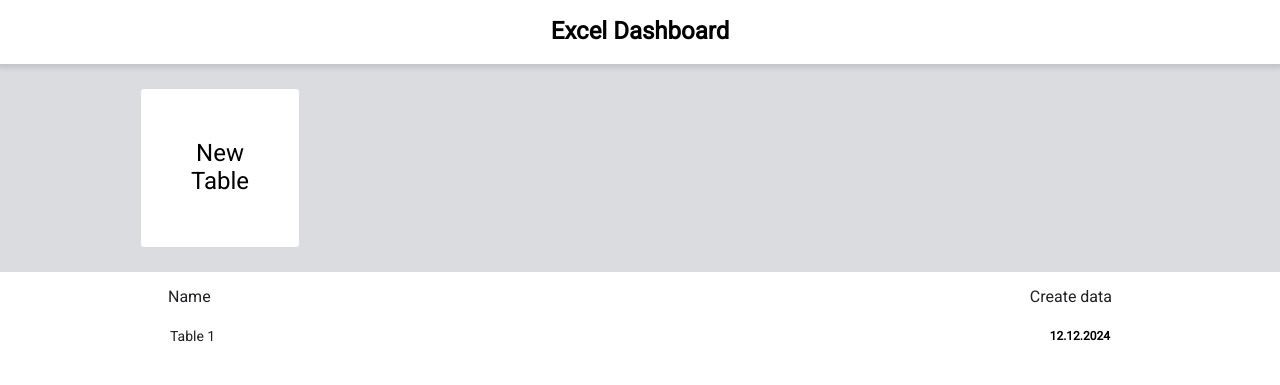
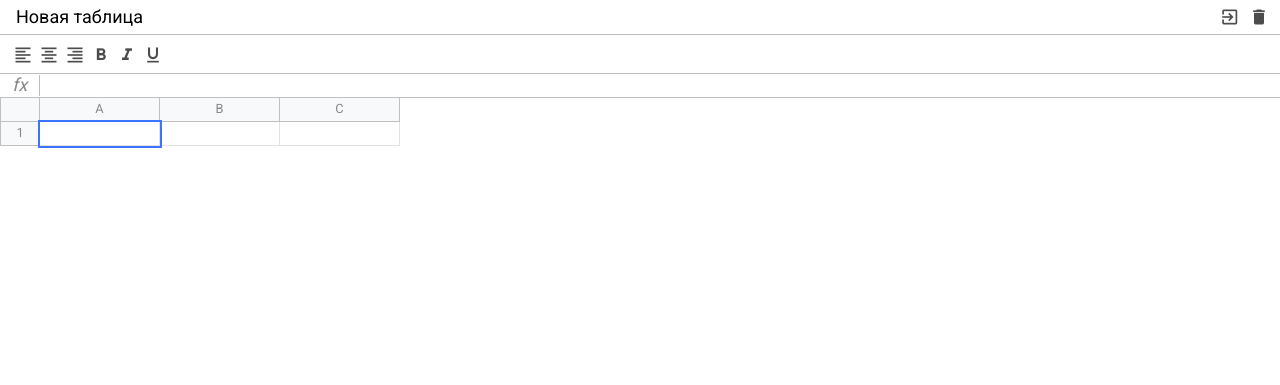
Before and after one commit to zhumabekov/course-exel, a website built with webpack: page src/index.html in a window 1280 px wide. Built offline with nearby package versions, Linux system fonts and the light colour scheme.

Commit message:
feat: create components

```diff
--- /dev/null
+++ b/src/components/excel/Excel.js
@@ -0,0 +1,23 @@
+/* eslint-disable linebreak-style */
+import {$} from '@core/dom';
+
+/* eslint-disable linebreak-style */
+export class Excel {
+  constructor(selector, options) {
+    this.$el = document.querySelector(selector);
+    this.components = options.components || [];
+  }
+  getRoot() {
+    const $root = $.create('div', 'excel')
+    this.components.forEach(Component => {
+      const $el = $.create('div', Component.className)
+      const component = new Component($el)
+      $el.innerHTML = component.toHTML()
+      $root.append($el)
+    });
+    return $root
+  }
+  render() {
+    this.$el.append(this.getRoot())
+  }
+}
--- /dev/null
+++ b/src/components/formula/Formula.js
@@ -0,0 +1,14 @@
+/* eslint-disable linebreak-style */
+/* eslint-disable space-before-blocks */
+/* eslint-disable linebreak-style */
+import {ExcelComponent} from '@core/ExcelComponent';
+
+export class Formula extends ExcelComponent {
+  static className = 'excel__formula'
+  toHTML(){
+    return `
+        <div class="info">fx</div>
+        <div class="input" contenteditable="true" spellcheck="false"></div>
+    `
+  }
+}
--- /dev/null
+++ b/src/components/header/Header.js
@@ -0,0 +1,21 @@
+/* eslint-disable linebreak-style */
+/* eslint-disable space-before-blocks */
+/* eslint-disable linebreak-style */
+import {ExcelComponent} from '@core/ExcelComponent';
+
+export class Header extends ExcelComponent {
+  static className = 'excel__header'
+  toHTML(){
+    return `
+        <input type="text" class="input" value="Новая таблица">
+        <div>
+            <div class="button">
+                <i class="material-icons">exit_to_app</i>
+            </div>
+            <div class="button">
+                <i class="material-icons">delete</i>
+            </div>
+        </div>
+    `
+  }
+}
--- /dev/null
+++ b/src/components/table/Table.js
@@ -0,0 +1,28 @@
+/* eslint-disable linebreak-style */
+/* eslint-disable space-before-blocks */
+/* eslint-disable linebreak-style */
+import {ExcelComponent} from '@core/ExcelComponent';
+
+export class Table extends ExcelComponent {
+  static className = 'excel__table'
+  toHTML(){
+    return `
+        <div class="row">
+            <div class="row-info"></div>
+            <div class="row-data">
+                <div class="column">A</div>
+                <div class="column">B</div>
+                <div class="column">C</div>
+            </div>
+        </div>
+        <div class="row">
+            <div class="row-info">1</div>
+            <div class="row-data">
+                <div class="cell selected" contenteditable></div>
+                <div class="cell" contenteditable></div>
+                <div class="cell" contenteditable></div>
+            </div>
+        </div>
+    `
+  }
+}
--- /dev/null
+++ b/src/components/toolbar/Toolbar.js
@@ -0,0 +1,30 @@
+/* eslint-disable linebreak-style */
+/* eslint-disable space-before-blocks */
+/* eslint-disable linebreak-style */
+import {ExcelComponent} from '@core/ExcelComponent';
+
+export class Toolbar extends ExcelComponent {
+  static className = 'excel__toolbar'
+  toHTML(){
+    return `
+        <div class="button">
+            <i class="material-icons">format_align_left</i>
+        </div>
+        <div class="button">
+            <i class="material-icons">format_align_center</i>
+        </div>
+        <div class="button">
+            <i class="material-icons">format_align_right</i>
+        </div>
+        <div class="button">
+            <i class="material-icons">format_bold</i>
+        </div>
+        <div class="button">
+            <i class="material-icons">format_italic</i>
+        </div>
+        <div class="button">
+            <i class="material-icons">format_underlined</i>
+        </div>
+    `
+  }
+}
--- /dev/null
+++ b/src/core/DOMListener.js
@@ -0,0 +1,12 @@
+/* eslint-disable linebreak-style */
+/* eslint-disable space-before-blocks */
+/* eslint-disable keyword-spacing */
+/* eslint-disable linebreak-style */
+export class DOMListener {
+  constructor($root){
+    if(!$root){
+      throw new Error(`No $root provided for DOMListener!`)
+    }
+    this.$root = $root
+  }
+}
--- /dev/null
+++ b/src/core/ExcelComponent.js
@@ -0,0 +1,8 @@
+/* eslint-disable linebreak-style */
+import {DOMListener} from '@core/DOMListener';
+
+export class ExcelComponent extends DOMListener {
+  toHTML() {
+    return '';
+  }
+}
--- /dev/null
+++ b/src/core/dom.js
@@ -0,0 +1,17 @@
+/* eslint-disable linebreak-style */
+/* eslint-disable space-before-blocks */
+/* eslint-disable linebreak-style */
+/* eslint-disable indent */
+class Dom{
+}
+
+export function $(){
+  return new Dom()
+}
+$.create = (tagName, classes = '') => {
+    const el = document.createElement(tagName)
+    if (classes){
+        el.classList.add(classes)
+    }
+    return el
+}
--- a/src/index.html
+++ b/src/index.html
@@ -10,30 +10,7 @@
 </head>
 <body>
     <div id="app" class="container">
-        <div class="db">
-            <div class="db__header">
-                <h1>Excel Dashboard</h1>
-            </div>
-            <div class="db__new">
-                <div class="db__view">
-                    <a href="#" class="db__create">
-                        New <br> Table
-                    </a>
-                </div>
-            </div>
-            <div class="db__table db__view">
-                <div class="db__list-header">
-                    <span>Name</span>
-                    <span>Create data</span>
-                </div>
-                <ul class="db__list">
-                    <li class="db__record">
-                        <a href="#">Table 1</a>
-                        <strong>12.12.2024</strong>
-                    </li>
-                </ul>
-            </div>
-        </div>
+
     </div>
 </body>
 </html>
--- a/src/index.js
+++ b/src/index.js
@@ -1,2 +1,12 @@
 /* eslint-disable linebreak-style */
 import './scss/index.scss';
+import {Excel} from '@/components/excel/Excel';
+import {Header} from './components/header/Header';
+import {Toolbar} from './components/toolbar/Toolbar';
+import {Formula} from './components/formula/Formula';
+import {Table} from './components/table/Table';
+
+const excel = new Excel('#app', {
+  components: [Header, Toolbar, Formula, Table]
+})
+excel.render()
```
Also changed, not shown: src/assets/dashboard.html (added, +39 -0 lines).
